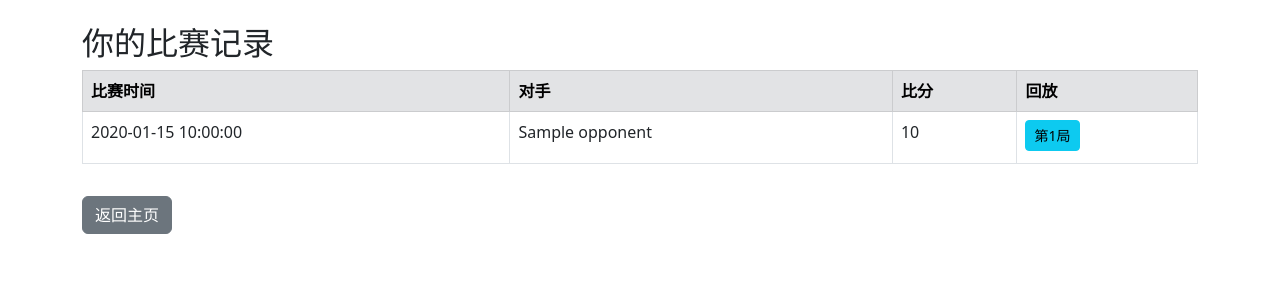
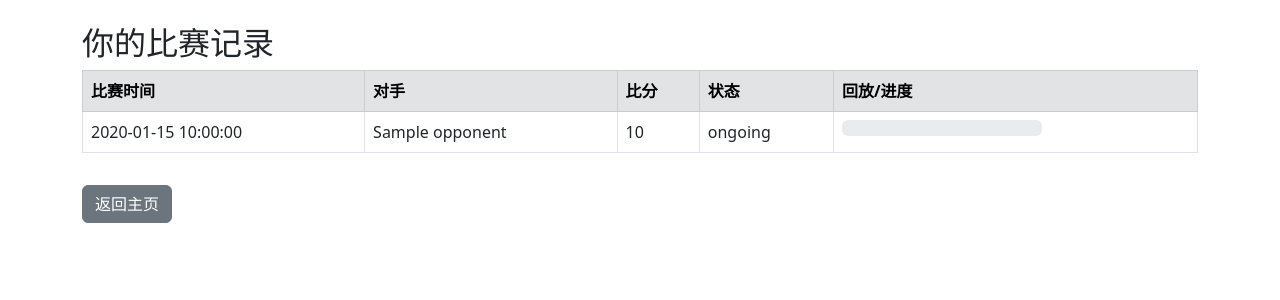
Before and after one commit to NGMAAAYO/Cosmos, a FastAPI app: template templates/match_history.html in a window 1280 px wide. Shown: the part 56-356 px from the top of the page. Run offline with FastAPI, Linux system fonts and the light colour scheme; the template is opened without the code that fills it: most values are stand-ins (such as "Sample title", 1, 10 or a date in 2020); some libraries are stand-ins or nearby versions.

Commit message:
Update ongoing matches

```diff
--- a/app.py
+++ b/app.py
@@ -2,14 +2,16 @@ import os
 import re
 import sys
 import json
+import uuid
+import time
 import shutil
 import random
 import zipfile
 import importlib
-import uuid  # 新增，用于生成唯一的比赛ID
 from datetime import datetime
 from hashlib import md5
 from pathlib import Path
+from multiprocessing import Manager
 from typing import Optional, List, Dict, Any
 
 from fastapi import BackgroundTasks
@@ -36,13 +38,22 @@ SRC_FOLDER = Path("src")
 SRC_FOLDER.mkdir(exist_ok=True)
 
 ACCOUNTS_FILE = Path("accounts.json")
-# 将 matches 由原来的 list 变为 dict
 MATCHES_FILE = Path("matches.json")
 MAPS_FOLDER = Path("maps")
 REPLAYS_FOLDER = Path("replays")
 
 for folder in [MAPS_FOLDER, REPLAYS_FOLDER]:
     folder.mkdir(exist_ok=True)
+
+def get_global_manager():
+    global global_manager, ongoing_matches
+    try:
+        global_manager
+    except NameError:
+        from multiprocessing import Manager
+        global_manager = Manager()
+        ongoing_matches = global_manager.dict()
+    return global_manager, ongoing_matches
 
 ############################
 # Utility functions & Persistence
@@ -79,24 +90,28 @@ def save_matches(matches: Dict[str, Any]) -> None:
 # Game Engine Runner Function
 ############################
 
-def run_small_match(map_file: str, players: List[str]) -> Dict[str, Any]:
+def run_small_match(map_file: str, players: List[str], match_id: str, mini_index: int, shared_dict: Dict[str, Any]) -> Dict[str, Any]:
     game = Instance(players, map_file, game_round=1000, debug=False)
-    # Create a .rpl file
+
     replay_filename = f"replay_{players[0]}_{players[1]}_{datetime.now().strftime('%Y%m%d%H%M%S%f')}.rpl"
     replay_fullpath = REPLAYS_FOLDER / replay_filename
     game.replay_path = str(replay_fullpath)
-    winner, reason, _ = game.run()
 
-    # Compress the .rpl file into a zip archive
+    game.new_replay()
+    for i in range(1000):
+        game.next_round()
+        shared_dict[match_id][mini_index] = i + 1
+        if game.game_end_flag:
+            break
+    game.counting_result()
+    shared_dict[match_id][mini_index] = 1000
+
     zip_filename = replay_filename.rsplit('.', 1)[0] + ".zip"
     zip_fullpath = REPLAYS_FOLDER / zip_filename
     with zipfile.ZipFile(zip_fullpath, 'w', zipfile.ZIP_DEFLATED) as zipf:
         zipf.write(replay_fullpath, arcname=replay_filename)
-    # Optionally remove the original .rpl file.
     replay_fullpath.unlink(missing_ok=True)
-
-    # Return the zip filename instead.
-    return {"winner": winner, "replay": zip_filename}
+    return {"winner": game.replay["winner"], "replay": zip_filename}
 
 ############################
 # FastAPI Application Setup
@@ -277,56 +292,81 @@ async def match_history(request: Request, user: dict = Depends(require_user)):
     matches = get_matches()
     match_history = []
     for match_id in user.get("match_history", []):
-        m = matches[match_id].copy()
-        m["opponent"] = m["player_B"] if m["player_A"] == user["username"] else m["player_A"]
-        m["timestamp"] = str(datetime.fromisoformat(m["timestamp"]))[:-7]
-        match_history.append(m)
+        if match_id in matches:
+            m = matches[match_id].copy()
+            m["opponent"] = m["player_B"] if m["player_A"] == user["username"] else m["player_A"]
+            m["timestamp"] = str(datetime.fromisoformat(m["timestamp"]))[:-7]
+            match_history.append(m)
 
     return templates.TemplateResponse("match_history.html", {"request": request, "match_history": match_history, "user": user})
 
 def process_match(username: str, opponent: str, chosen_maps: List[Path], players: List[str]):
     accounts = get_accounts()
+    match_id = str(uuid.uuid4())
+    # 在发起后台任务时，先将比赛记录写入，状态为“进行中”，同时初始化进度信息
+    global_record = {
+        "id": match_id,
+        "timestamp": datetime.now().isoformat(),
+        "player_A": username,
+        "player_B": opponent,
+        "score": "0:0",
+        "replays": [],
+        "status": "ongoing"
+    }
+    matches = get_matches()
+    matches[match_id] = global_record
+    save_matches(matches)
+
+    # 保存本场比赛的 match_id 到双方历史记录中。
+    accounts[username]["match_history"].append(match_id)
+    accounts[opponent]["match_history"].append(match_id)
+    save_accounts(accounts)
+
+    global_manager, ongoing_matches = get_global_manager()
+    ongoing_matches[match_id] = global_manager.list([0, 0, 0])
+
     results = []
     with concurrent.futures.ProcessPoolExecutor(max_workers=3) as executor:
-        futures = [executor.submit(run_small_match, str(map_path), players) for map_path in chosen_maps]
+        futures = [executor.submit(run_small_match, str(map_path), players, match_id, i, ongoing_matches)
+                   for i, map_path in enumerate(chosen_maps)]
         for future in concurrent.futures.as_completed(futures):
             results.append(future.result())
 
+    # 根据各局结果统计分数
     win_count = {players[0]: 0, players[1]: 0}
     replay_links = []
-    print(results)
     for res in results:
         if res["winner"] != "None":
             win_count[res["winner"]] += 1
         replay_links.append(res["replay"])
 
+    # 积分计算（与原代码一致）
     diff = (win_count[players[0]] - win_count[players[1]]) * 20
     if diff != 0:
         transfer = min(abs(diff), accounts[(opponent if diff > 0 else username)]["points"])
         accounts[username]["points"] += transfer if diff > 0 else -transfer
         accounts[opponent]["points"] += -transfer if diff > 0 else transfer
 
-    # 生成唯一比赛ID
-    match_id = str(uuid.uuid4())
-    global_record = {
-        "id": match_id,
-        "timestamp": datetime.now().isoformat(),
-        "player_A": username,
-        "player_B": opponent,
-        "score": f"{win_count[players[0]]}:{win_count[players[1]]}",
-        "replays": replay_links
-    }
-
-    # 将全局比赛记录存储在 matches 字典中
-    matches = get_matches()
+    # 更新比赛记录：比分、回放链接及状态置为“完成”
+    global_record["score"] = f"{win_count[players[0]]}:{win_count[players[1]]}"
+    global_record["replays"] = replay_links
+    global_record["status"] = "finished"
     matches[match_id] = global_record
     save_matches(matches)
 
-    # 仅保存比赛ID到各自账号的 match_history 数组
-    match_record_id = match_id
-    accounts[username]["match_history"].append(match_record_id)
-    accounts[opponent]["match_history"].append(match_record_id)
-    save_accounts(accounts)
+@app.get("/match_progress/{match_id}")
+async def match_progress(match_id: str, user: dict = Depends(require_user)):
+    global_manager, ongoing_matches = get_global_manager()
+    matches = get_matches()
+    if match_id not in matches:
+        raise HTTPException(status_code=404, detail="比赛不存在。")
+
+    progress_list = ongoing_matches.get(match_id)
+    if progress_list is None:
+        raise HTTPException(status_code=404, detail="比赛未开始。")
+
+    return {"match_id": match_id, "progress": list(progress_list), "status": matches[match_id].get("status", "ongoing")}
+
 
 @app.post("/start_match")
 async def start_match(request: Request,
--- a/templates/match_history.html
+++ b/templates/match_history.html
@@ -11,19 +11,28 @@
             <th scope="col">比赛时间</th>
             <th scope="col">对手</th>
             <th scope="col">比分</th>
-              <th scope="col">回放</th>
+            <th scope="col">状态</th>
+            <th scope="col">回放/进度</th>
           </tr>
         </thead>
         <tbody>
           {% for record in match_history %}
-              <tr>
+            <tr id="match-row-{{ record.id }}">
               <td>{{ record.timestamp }}</td>
               <td>{{ record.opponent }}</td>
               <td>{{ record.score }}</td>
+              <td id="match-status-{{ record.id }}">{{ record.status if record.status else "未知" }}</td>
               <td>
+                {% if record.status == "ongoing" %}
+                  <div class="progress" style="width: 200px;">
+                    <div id="progress-bar-{{ record.id }}" class="progress-bar progress-bar-striped progress-bar-animated" role="progressbar"
+                      style="width: 0%;" aria-valuenow="0" aria-valuemin="0" aria-valuemax="100">0%</div>
+                  </div>
+                {% else %}
                   {% for replay in record.replays %}
                     <a class="btn btn-sm btn-info mb-1" href="/replay/{{ replay }}" target="_blank">第{{ loop.index }}局</a>
                   {% endfor %}
+                {% endif %}
               </td>
             </tr>
           {% endfor %}
@@ -35,4 +44,40 @@
     <button type="button" class="btn btn-secondary mt-3" onclick="window.location.href='/dashboard'">返回主页</button>
   </div>
 </div>
+
+<script>
+function fetchProgress(match_id) {
+    fetch(`/match_progress/${match_id}`)
+    .then(response => response.json())
+    .then(data => {
+        let progressArray = data.progress;
+        let maxRound = 1000;
+        let sum = progressArray.reduce((a, b) => a + b, 0);
+        let avg = sum / progressArray.length;
+        let percent = Math.min(Math.round((avg / maxRound) * 100), 100);
+        console.log(`Match ${match_id} progress: ${percent}%`);
+        let bar = document.getElementById(`progress-bar-${match_id}`);
+        if(bar) {
+            bar.style.width = percent + "%";
+            bar.setAttribute("aria-valuenow", percent);
+            bar.innerText = percent + "%";
+        }
+        if(data.status === "finished") {
+            document.getElementById(`match-status-${match_id}`).innerText = "完成";
+            location.reload();
+        }
+    })
+    .catch(error => console.error("获取进度错误：", error));
+}
+
+document.addEventListener("DOMContentLoaded", function() {
+    setInterval(function() {
+        {% for record in match_history %}
+          {% if record.status == "ongoing" %}
+            fetchProgress("{{ record.id }}");
+          {% endif %}
+        {% endfor %}
+    }, 2000);
+});
+</script>
 {% endblock %}
```
Lines whose indentation alone changed are shown as unchanged.
